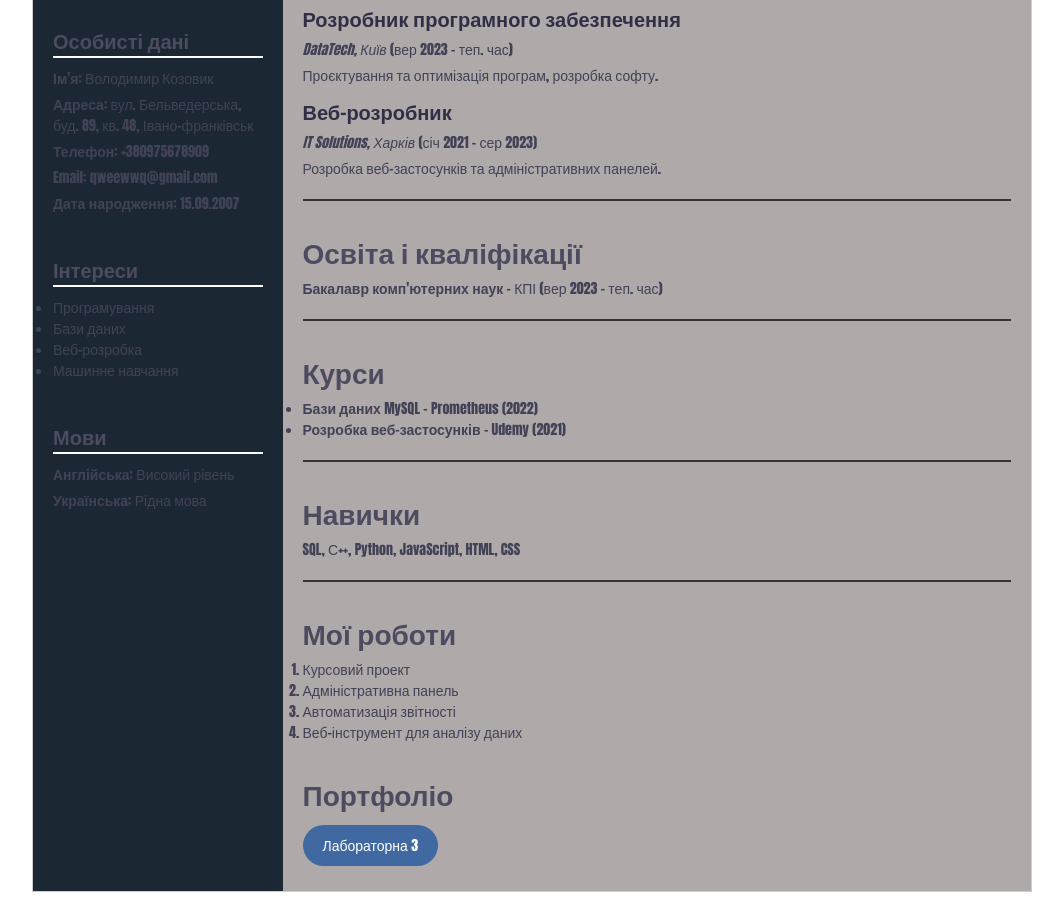
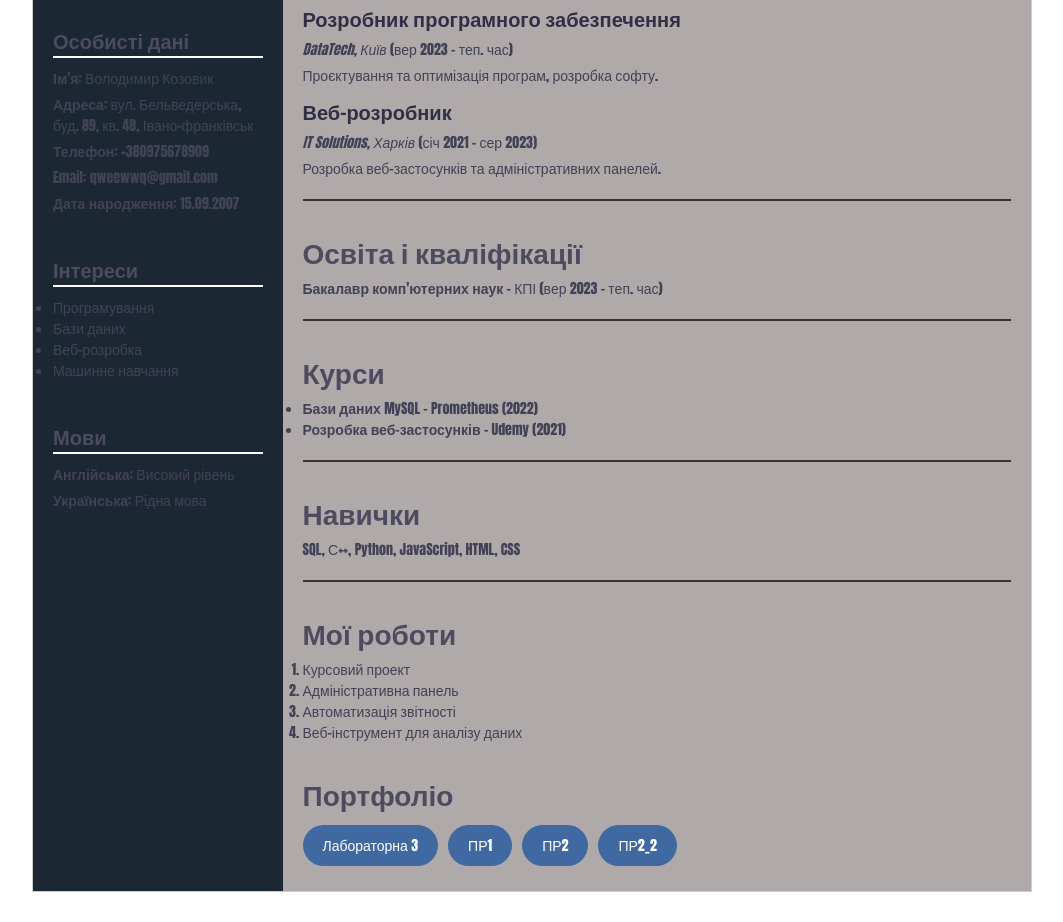
Before and after one commit to VolodymyrKozovyk/nicbka, a plain HTML site: page index.html in a window 1280 px wide. Shown: the part 205-1127 px from the top of the page, without its empty margins (108-1171 px from the left). Drawn offline with Linux system fonts and the light colour scheme.

Commit message:
Update index.html

```diff
--- a/index.html
+++ b/index.html
@@ -71,6 +71,9 @@
                     <h2>Портфоліо</h2>
                     <div class="portfolio">
                     <a href="https://volodymyrkozovyk.github.io/nicbka/" class="portfolio-link">Лабораторна 3</a>
+                    <a href="PR1/index.html" class="portfolio-link">ПР1</a>
+                    <a href="PR2/task_lemon/index.html" class="portfolio-link">ПР2</a>
+                    <a href="PR2/task_mriya/cossacs.html" class="portfolio-link">ПР2_2</a>
                     </div>
                 </section>
             </ol>
```
